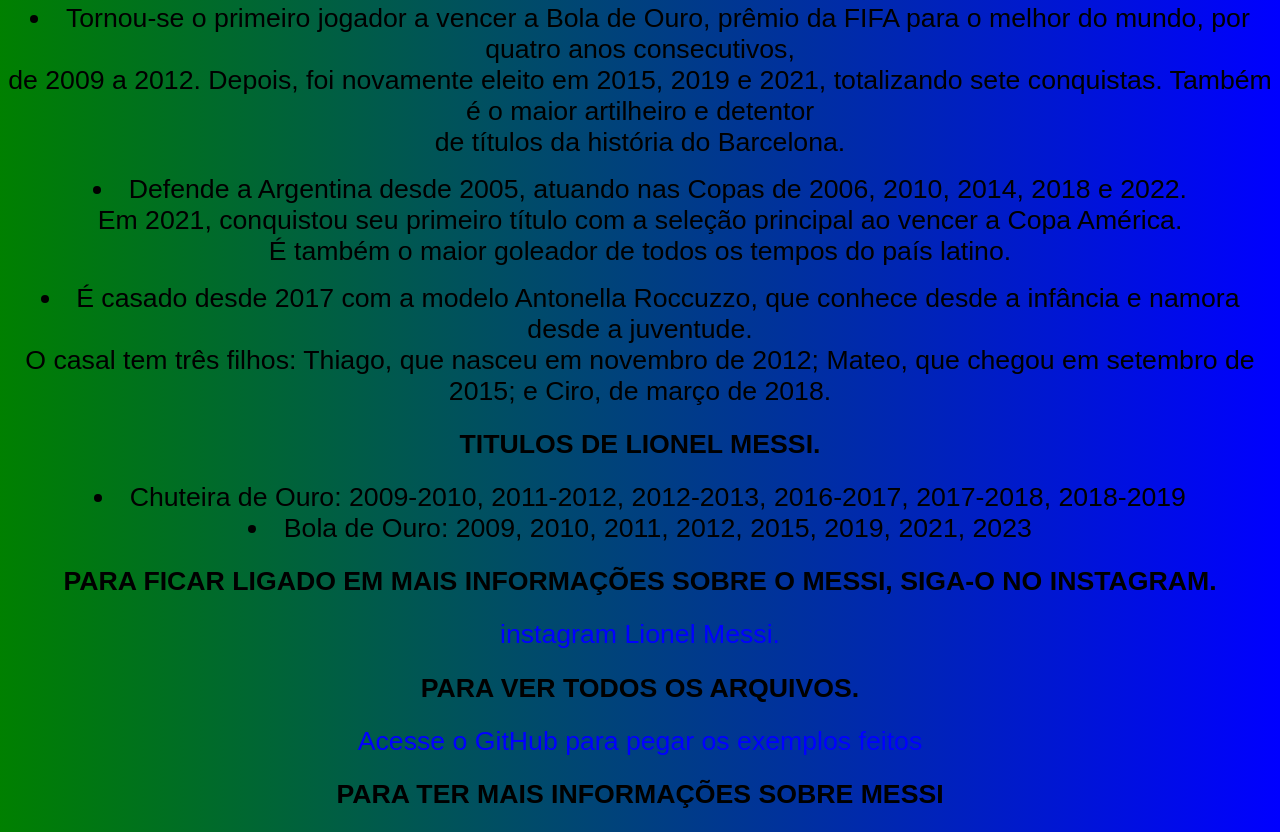
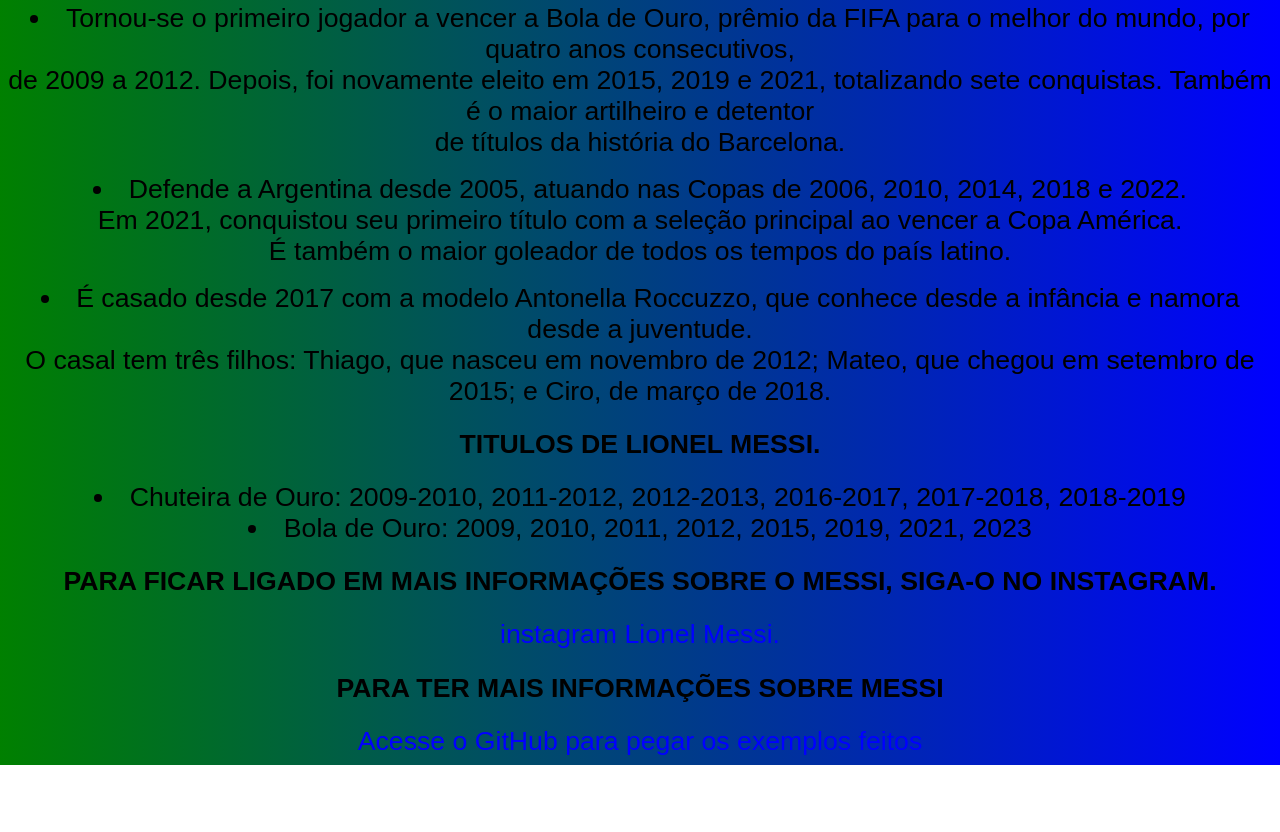
Before and after one commit to miguelparente15/Miguel2024, a plain HTML site: page index.html in a window 1280 px wide. Shown: the part 600-1432 px from the top of the page. After the commit the page ends 1365 px from the top, so only its background shows below. Drawn offline with Linux system fonts and the light colour scheme.

Commit message:
Update index.html

```diff
--- a/index.html
+++ b/index.html
@@ -53,7 +53,6 @@
 
 
     </ol>
-    <h2> PARA VER TODOS OS ARQUIVOS.</h2>
-    <a href="https://github.com/Miguelparente07/Miguel2024.git" target="_blank">Acesse o GitHub para pegar os exemplos feitos</a>
 
     <h2>PARA TER MAIS INFORMAÇÕES SOBRE MESSI</h2>
+      <a href="https://github.com/Miguelparente07/Miguel2024.git" target="_blank">Acesse o GitHub para pegar os exemplos feitos</a>
```
